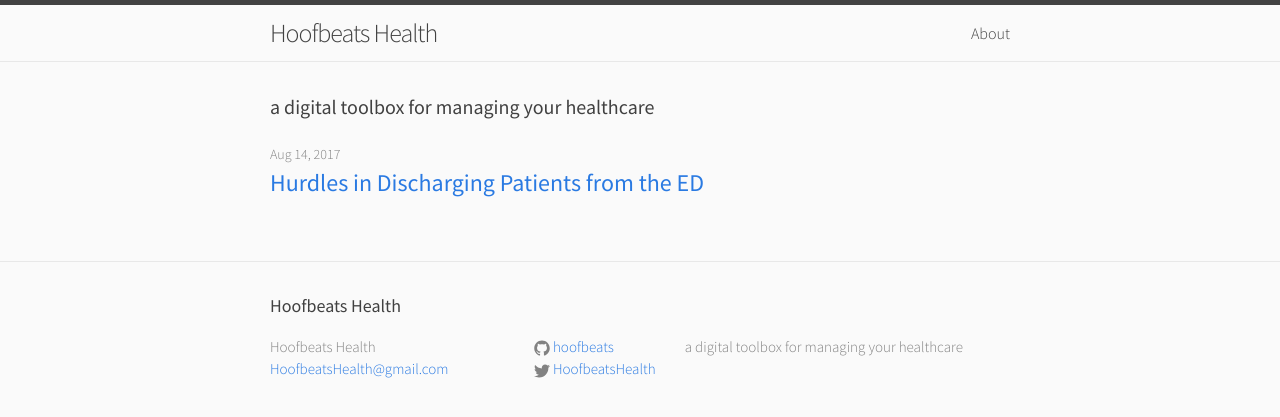
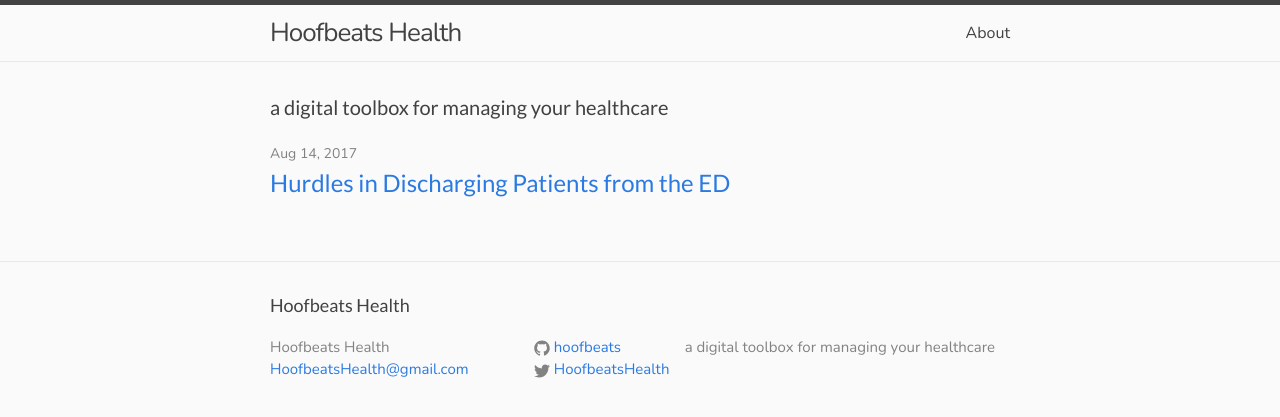
Before and after one commit to hoofbeats/hoofbeats-aug19, a Jekyll site: the page built from index.html, in a window 1280 px wide. Shown: the top 417 px of the page. Built offline with Jekyll 4.4.1, drawn with Linux system fonts in a browser that asks for light colours; some web fonts are replaced.

Commit message:
edit default fonts

```diff
--- a/_includes/head.html
+++ b/_includes/head.html
@@ -5,14 +5,14 @@
 
     <link rel="apple-touch-icon" sizes="180x180" href="{{ "/images/favicons/apple-touch-icon.png" | relative_url }}">
     <link rel="icon" type="image/png" sizes="32x32" href="{{ "/images/favicons/favicon-32x32.png" | relative_url }}">
-    <link rel="icon" type="image/png" sizes="16x16" href="{{site.github.url}}/images/favicons/favicon-16x16.png">
+    <link rel="icon" type="image/png" sizes="16x16". href="{{site.github.url}}/images/favicons/favicon-16x16.png">
     <link rel="mask-icon" href="{{site.github.url}}/images/favicons/safari-pinned-tab.svg" color="#5bbad5">
 
     {% include amp/meta.html %}
 
-    <link rel="stylesheet" href="{{site.github.url}}/css/main.css">
+    <link rel="stylesheet" href="{{ site.github.url }}/css/main.css">
     <meta name="theme-color" content="#424242">
 
-    <link href="https://fonts.googleapis.com/css?family=Merriweather:300,300i,700,900|Karla:400,700|Source+Sans+Pro:300,400,600,700|Source+Serif+Pro:300,400,600,700|Source+Code+Pro:300|Poppins:300,400,500,600,700|Muli:300,400,600,700,800,900" rel="stylesheet">
+    <link href="https://fonts.googleapis.com/css?family=Neuton:300,400,700|Nunito:200,300,600,800|Karla:400,700|Lato:100,300,400,700|Source+Sans+Pro:300,400,600,700|Source+Serif+Pro:300,400,600,700|Source+Code+Pro:300|Poppins:300,400,500,600,700|Muli:300,400,600,700,800,900" rel="stylesheet">
 
 </head>
--- a/_sass/_fonts.sass
+++ b/_sass/_fonts.sass
@@ -8,7 +8,7 @@
   Merriweather+Sans:300,300i,700,800|
   Montserrat:100,200,300,600,900|
   Muli:300,400,600,700,800,900|
-  Nunito:200,300,300i,600,900|
+  Nunito:200,300,300i,600,700,800,900|
   Source+Serif+Pro:300,400,600,700|
   Source+Code+Pro:300|
   Frank+Ruhl+Libre:300,400,500,700,900|
@@ -22,6 +22,7 @@ $font-fira: 'Fira Sans', $font-sans
 $font-franklin: 'Libre Franklin', $font-sans
 $font-heebo: 'Heebo', $font-sans
 $font-karla: 'Karla', $font-sans
+$font-lato: 'Lato', $font-sans
 $font-merriweather-sans: 'Merriweather Sans', $font-sans
 $font-nunito: 'Nunito', $font-sans
 $font-mont: 'Montserrat', $font-sans
@@ -35,6 +36,7 @@ $font-baskerville: 'Libre Baskerville', $font-serif
 $font-arapey: "Arapey", $font-serif
 $font-srcserif: "Source Serif Pro", $font-serif
 $font-frank: "Frank Ruhl Libre", $font-serif
+$font-neuton: 'Neuton', $font-serif
 $font-merriweather: 'Merriweather', $font-serif
 $font-playfair: "Playfair Display", $font-serif
 $font-prata: "Prata", $font-serif
--- a/_sass/main.sass
+++ b/_sass/main.sass
@@ -2,7 +2,8 @@
 @import "fonts"
 
 // Our variables
-$base-font-family: $font-sss
+$base-font-family: $font-nunito
+$heading-font-family: $font-lato
 $base-font-size:   1rem
 $small-font-size:  $base-font-size * 0.875
 $base-line-height: 1.5
--- a/css/main.css
+++ b/css/main.css
@@ -12,10 +12,10 @@ dl, dd, ol, ul, figure {
  * Basic styling
  */
 body {
-  font-family: "Source Sans Pro", "Helvetica Neue", Helvetica, Arial, sans-serif;
+  font-family: "Nunito", "Helvetica Neue", Helvetica, Arial, sans-serif;
   font-size: 1rem;
   line-height: 1.5;
-  font-weight: 300;
+  font-weight: 400;
   color: #414141;
   background-color: #fafafa;
   -webkit-text-size-adjust: 100%; }
@@ -59,6 +59,7 @@ li > ol {
  * Headings
  */
 h1, h2, h3, h4, h5, h6 {
+  font-family: "Lato", "Helvetica Neue", Helvetica, Arial, sans-serif;
   font-weight: 400; }
 
 /**
```
Also changed, not shown: _sass/_base.sass (+4 -3 lines).
